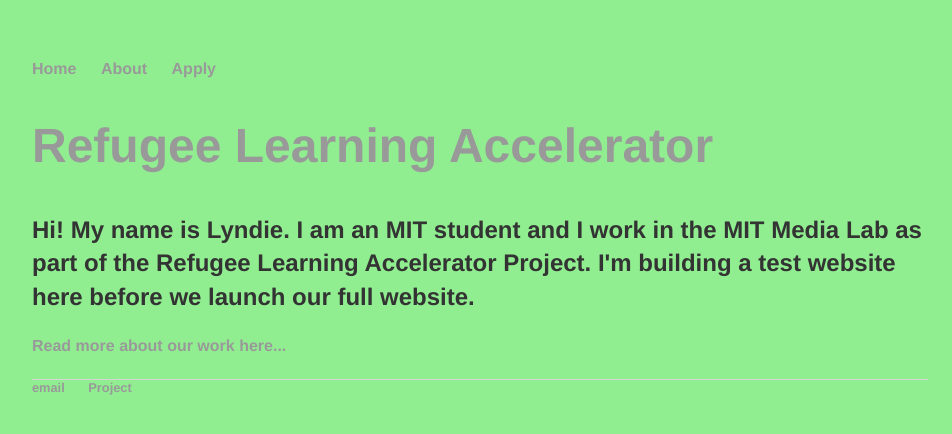
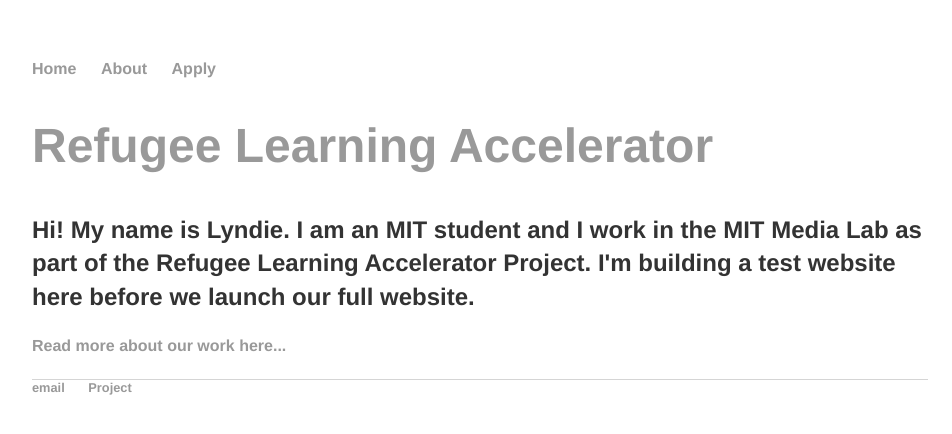
Before and after one commit to Refugee-Learning-Accelerator/Refugee-Learning-Accelerator.github.io, a Jekyll site: the page built from index.html, in a window 1280 px wide. Shown: the top 434 px of the page, without its empty margins (160-1112 px from the left). Built offline with Jekyll 4.4.1, drawn with Linux system fonts in a browser that asks for light colours.

Commit message:
Update index.html

```diff
--- a/index.html
+++ b/index.html
@@ -3,7 +3,6 @@
 title: Refugee Learning Accelerator -MIT Media Lab
 ---
 
-<body style="background-color:lightgreen;">
 
 <div class="blurb">
 	<h1>Refugee Learning Accelerator</h1>
```
